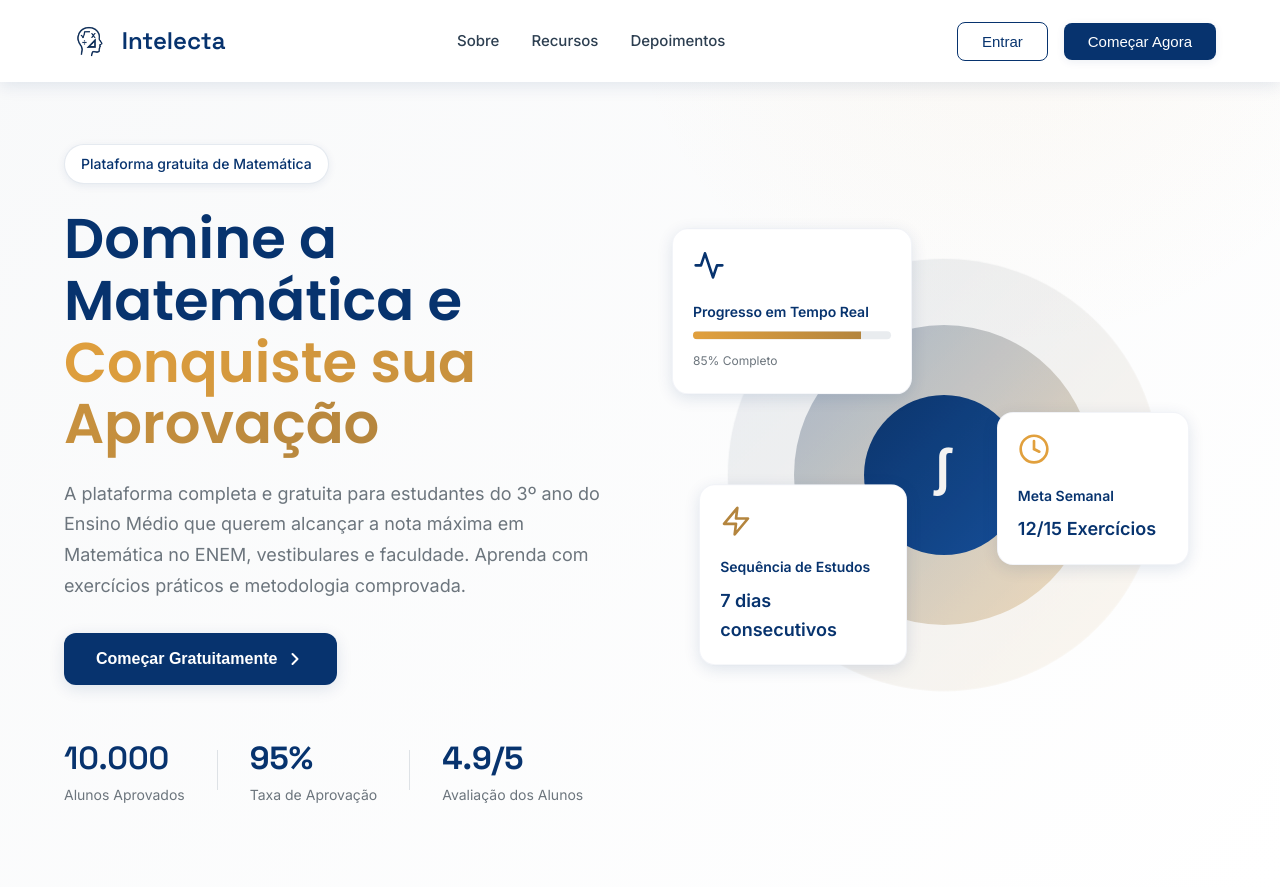
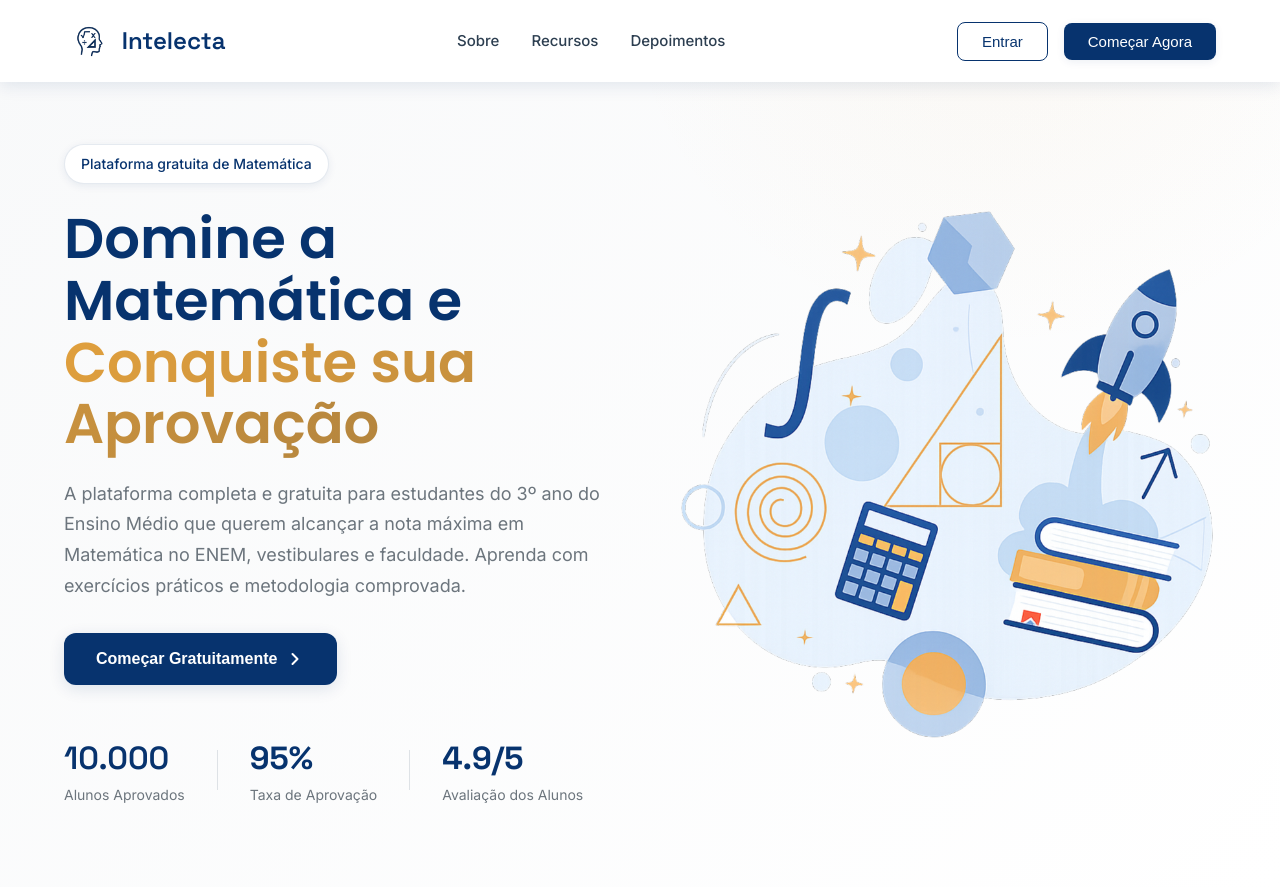
Before and after one commit to giuwxx/teste.tcc, a PHP site: page / in a window 1280 px wide. Shown: the top 888 px of the page. Run offline with PHP 8.4, Linux system fonts and the light colour scheme.

Commit message:
Sessão hero

```diff
--- a/index.html
+++ b/index.html
@@ -76,62 +76,7 @@
                 </div>
             </div>
             <div class="hero-visual">
-                <div class="floating-card card-1">
-                    <div class="card-icon">
-                        <svg width="32" height="32" viewBox="0 0 24 24" fill="none">
-                            <path d="M22 12H18L15 21L9 3L6 12H2" stroke="#07336E" stroke-width="2" stroke-linecap="round" stroke-linejoin="round"/>
-                        </svg>
-                    </div>
-                    <div class="card-content">
-                        <h4>Progresso em Tempo Real</h4>
-                        <div class="progress-bar">
-                            <div class="progress-fill"></div>
-                        </div>
-                        <span class="progress-text">85% Completo</span>
-                    </div>
-                </div>
-                <div class="floating-card card-2">
-                    <div class="card-icon">
-                        <svg width="32" height="32" viewBox="0 0 24 24" fill="none">
-                            <circle cx="12" cy="12" r="10" stroke="#E1A03D" stroke-width="2"/>
-                            <path d="M12 6V12L16 14" stroke="#E1A03D" stroke-width="2" stroke-linecap="round"/>
-                        </svg>
-                    </div>
-                    <div class="card-content">
-                        <h4>Meta Semanal</h4>
-                        <p class="card-stat">12/15 Exercícios</p>
-                    </div>
-                </div>
-                <div class="floating-card card-3">
-                    <div class="card-icon">
-                        <svg width="32" height="32" viewBox="0 0 24 24" fill="none">
-                            <path d="M13 2L3 14H12L11 22L21 10H12L13 2Z" stroke="#B4853E" stroke-width="2" stroke-linecap="round" stroke-linejoin="round"/>
-                        </svg>
-                    </div>
-                    <div class="card-content">
-                        <h4>Sequência de Estudos</h4>
-                        <p class="card-stat">7 dias consecutivos</p>
-                    </div>
-                </div>
-                <div class="hero-image-container">
-                    <div class="hero-image-bg"></div>
-                    <svg class="hero-illustration" viewBox="0 0 400 400" fill="none">
-                        <circle cx="200" cy="200" r="150" fill="url(#gradient1)" opacity="0.3"/>
-                        <path d="M150 200 L200 150 L250 200 L200 250 Z" fill="#E1A03D" opacity="0.8"/>
-                        <circle cx="200" cy="200" r="80" fill="url(#gradient2)"/>
-                        <text x="200" y="210" text-anchor="middle" font-size="48" font-weight="bold" fill="white">∫</text>
-                        <defs>
-                            <linearGradient id="gradient1" x1="0%" y1="0%" x2="100%" y2="100%">
-                                <stop offset="0%" style="stop-color:#07336E;stop-opacity:1" />
-                                <stop offset="100%" style="stop-color:#E1A03D;stop-opacity:1" />
-                            </linearGradient>
-                            <linearGradient id="gradient2" x1="0%" y1="0%" x2="100%" y2="100%">
-                                <stop offset="0%" style="stop-color:#07336E;stop-opacity:1" />
-                                <stop offset="100%" style="stop-color:#0a4a9e;stop-opacity:1" />
-                            </linearGradient>
-                        </defs>
-                    </svg>
-                </div>
+                <img src="src/img/desenho.png" alt="">
             </div>
         </div>
     </section>
--- a/src/css/inex.css
+++ b/src/css/inex.css
@@ -315,23 +315,25 @@
     height: 2.5rem;
     background: #dee2e6;
 }
-
-/* Hero Visual */
 .hero-visual {
-    position: relative;
-    height: 37.5rem;
+    max-width: 100%;
+    display: flex;
+    justify-content: center;
+    align-items: center;
+    padding: 2rem 0;
 }
 
-.floating-card {
-    position: absolute;
-    background: var(--branco);
-    padding: 1.25rem;
-    border-radius: 1rem;
-    box-shadow: var(--sombra-media);
-    animation: float 3s ease-in-out infinite;
-    z-index: 10;
-    border: 0.0625rem solid rgba(7, 51, 110, 0.05);
+.hero-visual img {
+    max-width: 100%;
+    height: auto;
+    width: 1010px;
+    object-fit: contain;
 }
+
+.hero-text {
+    max-width: 38rem;
+}
+
 
 @keyframes float {
     0%, 100% {
@@ -923,10 +925,24 @@
         gap: 3rem;
     }
 
-    .hero-visual {
-        height: 31.25rem;
+    .hero-content {
+        grid-template-columns: 1fr; /* Coloca o texto e a imagem em colunas separadas em telas menores */
+        gap: 2rem;
+        padding-top: 5rem;
+        text-align: center; /* Centraliza o texto e botões */
     }
 
+    .hero-title {
+        font-size: 2.5rem;
+    }
+
+    .hero-text {
+        max-width: 100%;
+    }
+
+    .hero-cta {
+        justify-content: center; /* Centraliza o botão CTA */
+    }
     .resources-content {
         grid-template-columns: 1fr;
     }
```
Also changed, not shown: src/img/desenho.png (added).
